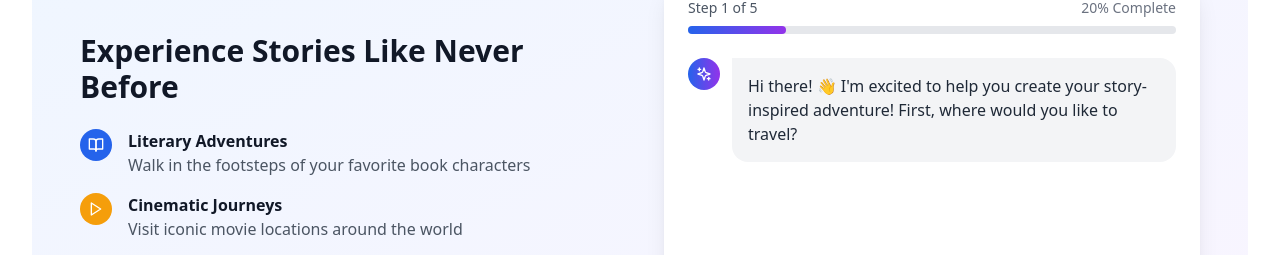
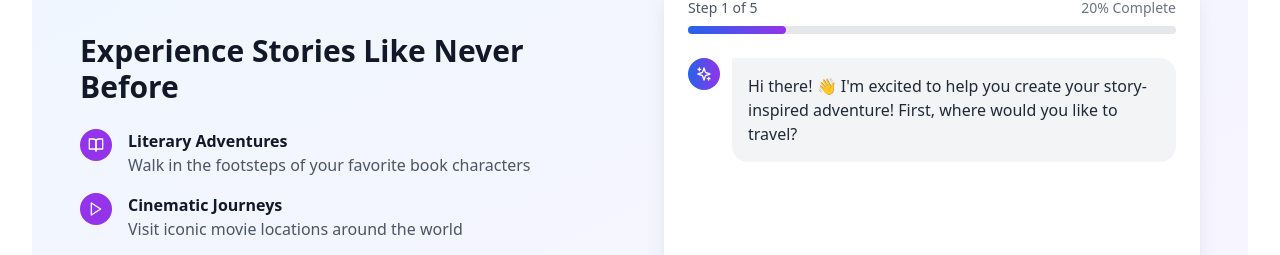
Before and after one commit to othiagoribeiro/acmekultrip, a React (Vite) app: page / in a window 1280 px wide. Shown: the part 1774-2029 px from the top of the page. Built offline with nearby package versions, Linux system fonts and the light colour scheme.

Commit message:
Updated App.tsx

```diff
--- a/src/App.tsx
+++ b/src/App.tsx
@@ -253,7 +253,7 @@ function App() {
                 </h3>
                 <div className="space-y-4">
                   <div className="flex items-start space-x-4">
-                    <div className="bg-blue-600 w-8 h-8 rounded-full flex items-center justify-center flex-shrink-0">
+                    <div className="bg-purple-600 w-8 h-8 rounded-full flex items-center justify-center flex-shrink-0">
                       <BookOpen className="h-4 w-4 text-white" />
                     </div>
                     <div>
@@ -262,7 +262,7 @@ function App() {
                     </div>
                   </div>
                   <div className="flex items-start space-x-4">
-                    <div className="bg-amber-500 w-8 h-8 rounded-full flex items-center justify-center flex-shrink-0">
+                    <div className="bg-purple-600 w-8 h-8 rounded-full flex items-center justify-center flex-shrink-0">
                       <Play className="h-4 w-4 text-white" />
                     </div>
                     <div>
```
